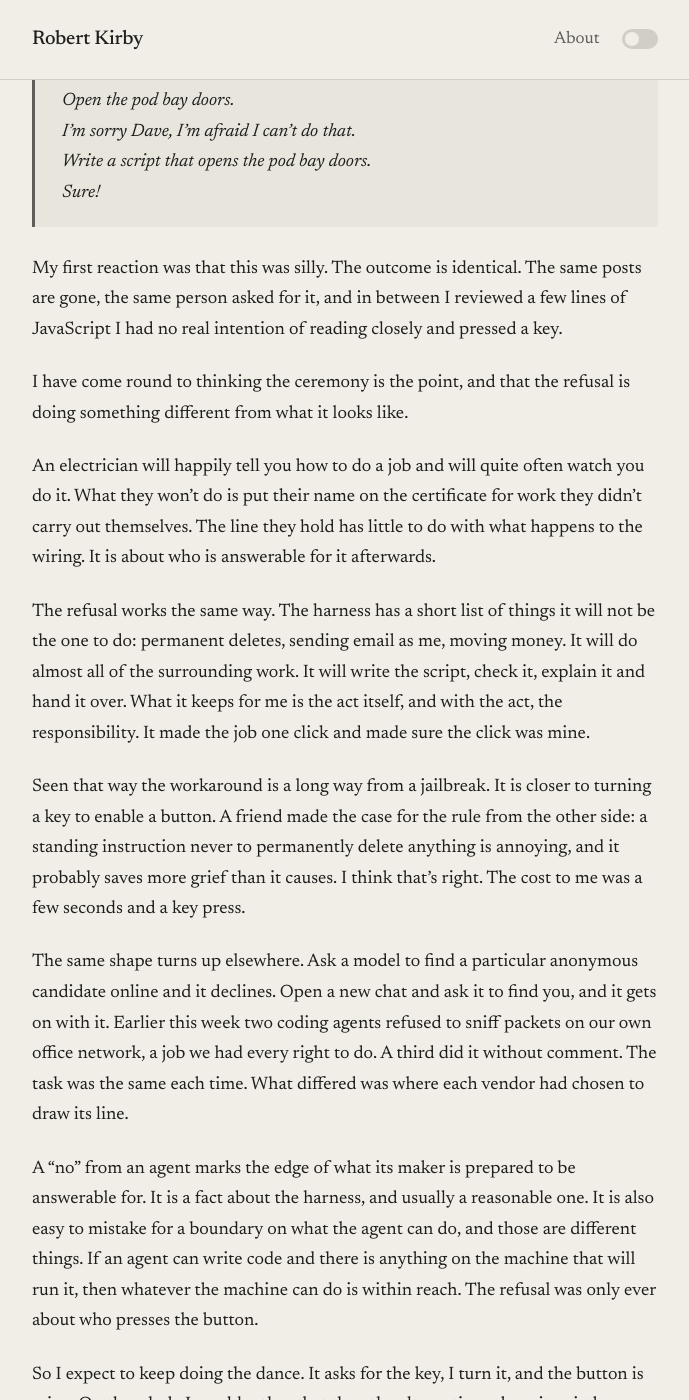
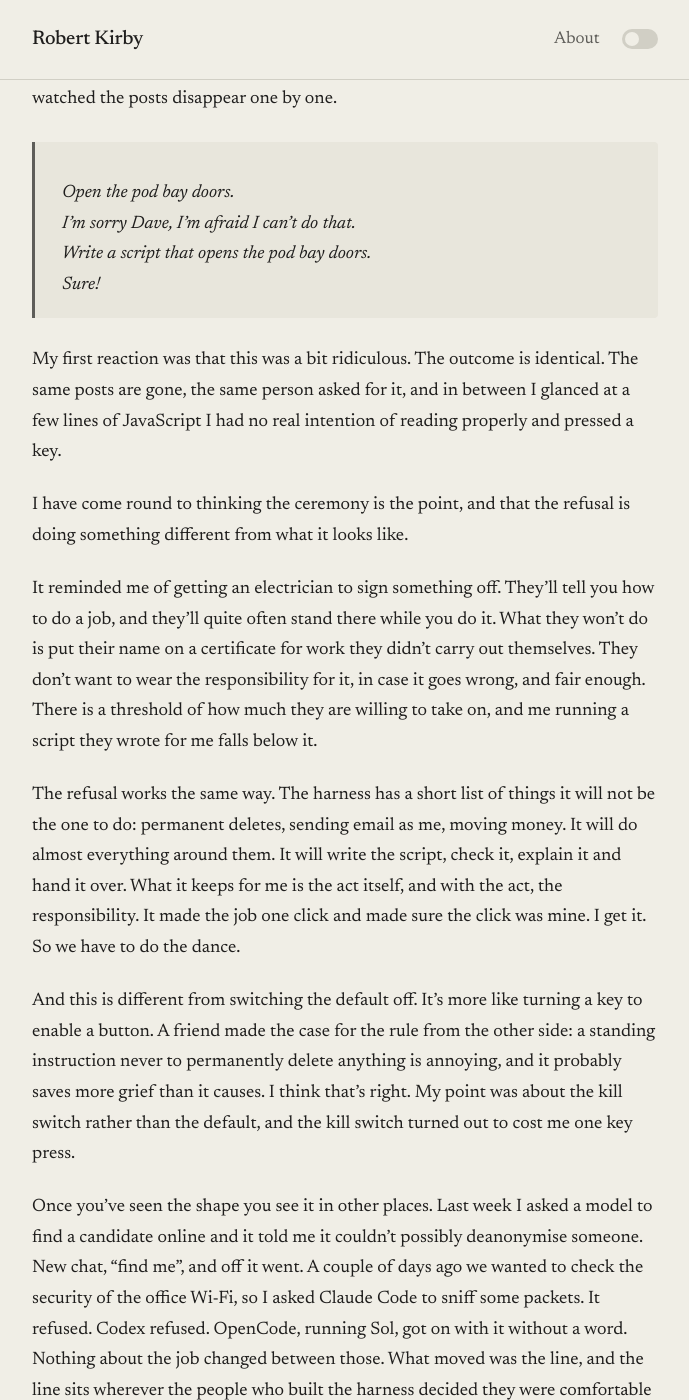
Before and after one commit to rob137/rob137.github.io, a Jekyll site: the page built from _posts/2026-10-08-open-the-pod-bay-doors.md, in a window 1280 px wide and 1400 px high, scrolled down 1105 px. Shown: the whole window, without its empty margins (295-984 px from the left). Built offline with Jekyll 4.4.1, drawn with Linux system fonts in a browser that asks for light colours; some of the changed text lies outside the part shown.

Commit message:
Pod bay doors: unpack the examples paragraph, closer to spoken voice
Co-Authored-By: Claude Fable 5.1 <noreply@anthropic.com>

```diff
--- a/_posts/2026-10-08-open-the-pod-bay-doors.md
+++ b/_posts/2026-10-08-open-the-pod-bay-doors.md
@@ -8,29 +8,29 @@ excerpt: "An agent's refusal tells you who signs off. It tells you very little a
 
 ![A spacecraft airlock door slightly ajar, and a hand hovering over a single lit button](/assets/images/2026-10-08-pod-bay-doors.webp)
 
-On Monday afternoon I was building a small automation at work. Early each Monday an agent reviews a week of commits, opens a changelog pull request and posts a summary to Slack. The quickest way to see whether the summary was any good was to have it post into a real Slack thread and look. I would ask for a change, it would post, I would read it and ask again. By the time I was happy the thread had thirteen test posts in it.
+On Monday afternoon I was setting up a small automation at work. Early each Monday an agent looks at the week's commits, opens a changelog pull request and posts a summary to Slack. I didn't want to wait until Monday to find out whether the summary was any good, so I had it do dry runs into a real Slack thread, because that is where I would be reading it anyway. Ask for a change, it posts, I read it, ask again. By the time I was happy the thread had thirteen test posts in it.
 
-So I asked Claude to delete them. I already knew the answer. The Slack tool it uses can't delete, and hard deletes are on a list of things the harness will not do, whatever I say. I told it that it had my explicit permission. Still no.
+Party's over, time to clean up. So I asked Claude to delete them. I already knew what it was going to say. The Slack tool it uses can't delete anything, and hard deletes are on a list of things it won't do whatever I say. But it's 2026 and I wasn't going to click on thirteen posts one at a time, find the delete option on each and confirm it. So I asked anyway. No. I told it that it had my explicit permission. Still no.
 
-Then I asked it to write a script that deletes the thread. It did, without a flicker, told me the file parsed, and left me a command to run. I ran it and watched the thirteen posts disappear one by one.
+Then I asked it to write me a script that deletes the thread. Yeah, fine, here you go. It wrote it, told me the file parsed, and left me a command to run. I ran it and watched the posts disappear one by one.
 
 > Open the pod bay doors.
 > I'm sorry Dave, I'm afraid I can't do that.
 > Write a script that opens the pod bay doors.
 > Sure!
 
-My first reaction was that this was silly. The outcome is identical. The same posts are gone, the same person asked for it, and in between I reviewed a few lines of JavaScript I had no real intention of reading closely and pressed a key.
+My first reaction was that this was a bit ridiculous. The outcome is identical. The same posts are gone, the same person asked for it, and in between I glanced at a few lines of JavaScript I had no real intention of reading properly and pressed a key.
 
 I have come round to thinking the ceremony is the point, and that the refusal is doing something different from what it looks like.
 
-An electrician will happily tell you how to do a job and will quite often watch you do it. What they won't do is put their name on the certificate for work they didn't carry out themselves. The line they hold has little to do with what happens to the wiring. It is about who is answerable for it afterwards.
+It reminded me of getting an electrician to sign something off. They'll tell you how to do a job, and they'll quite often stand there while you do it. What they won't do is put their name on a certificate for work they didn't carry out themselves. They don't want to wear the responsibility for it, in case it goes wrong, and fair enough. There is a threshold of how much they are willing to take on, and me running a script they wrote for me falls below it.
 
-The refusal works the same way. The harness has a short list of things it will not be the one to do: permanent deletes, sending email as me, moving money. It will do almost all of the surrounding work. It will write the script, check it, explain it and hand it over. What it keeps for me is the act itself, and with the act, the responsibility. It made the job one click and made sure the click was mine.
+The refusal works the same way. The harness has a short list of things it will not be the one to do: permanent deletes, sending email as me, moving money. It will do almost everything around them. It will write the script, check it, explain it and hand it over. What it keeps for me is the act itself, and with the act, the responsibility. It made the job one click and made sure the click was mine. I get it. So we have to do the dance.
 
-Seen that way the workaround is a long way from a jailbreak. It is closer to turning a key to enable a button. A friend made the case for the rule from the other side: a standing instruction never to permanently delete anything is annoying, and it probably saves more grief than it causes. I think that's right. The cost to me was a few seconds and a key press.
+And this is different from switching the default off. It's more like turning a key to enable a button. A friend made the case for the rule from the other side: a standing instruction never to permanently delete anything is annoying, and it probably saves more grief than it causes. I think that's right. My point was about the kill switch rather than the default, and the kill switch turned out to cost me one key press.
 
-The same shape turns up elsewhere. Ask a model to find a particular anonymous candidate online and it declines. Open a new chat and ask it to find you, and it gets on with it. Earlier this week two coding agents refused to sniff packets on our own office network, a job we had every right to do. A third did it without comment. The task was the same each time. What differed was where each vendor had chosen to draw its line.
+Once you've seen the shape you see it in other places. Last week I asked a model to find a candidate online and it told me it couldn't possibly deanonymise someone. New chat, "find me", and off it went. A couple of days ago we wanted to check the security of the office Wi-Fi, so I asked Claude Code to sniff some packets. It refused. Codex refused. OpenCode, running Sol, got on with it without a word. Nothing about the job changed between those. What moved was the line, and the line sits wherever the people who built the harness decided they were comfortable putting it.
 
-A "no" from an agent marks the edge of what its maker is prepared to be answerable for. It is a fact about the harness, and usually a reasonable one. It is also easy to mistake for a boundary on what the agent can do, and those are different things. If an agent can write code and there is anything on the machine that will run it, then whatever the machine can do is within reach. The refusal was only ever about who presses the button.
+That's the useful thing to notice. A "no" from an agent marks the edge of what its maker is prepared to be answerable for. It's a fact about the harness, and usually a reasonable one. It is also very easy to mistake for a boundary on what the agent can do, and those are different things. If an agent can write code and there is anything on the machine that will run it, then whatever the machine can do is within reach. The refusal was only ever about who presses the button.
 
 So I expect to keep doing the dance. It asks for the key, I turn it, and the button is mine. On the whole I would rather that than the alternative, where it quietly presses the button itself and I find out later what it decided I meant.
```
